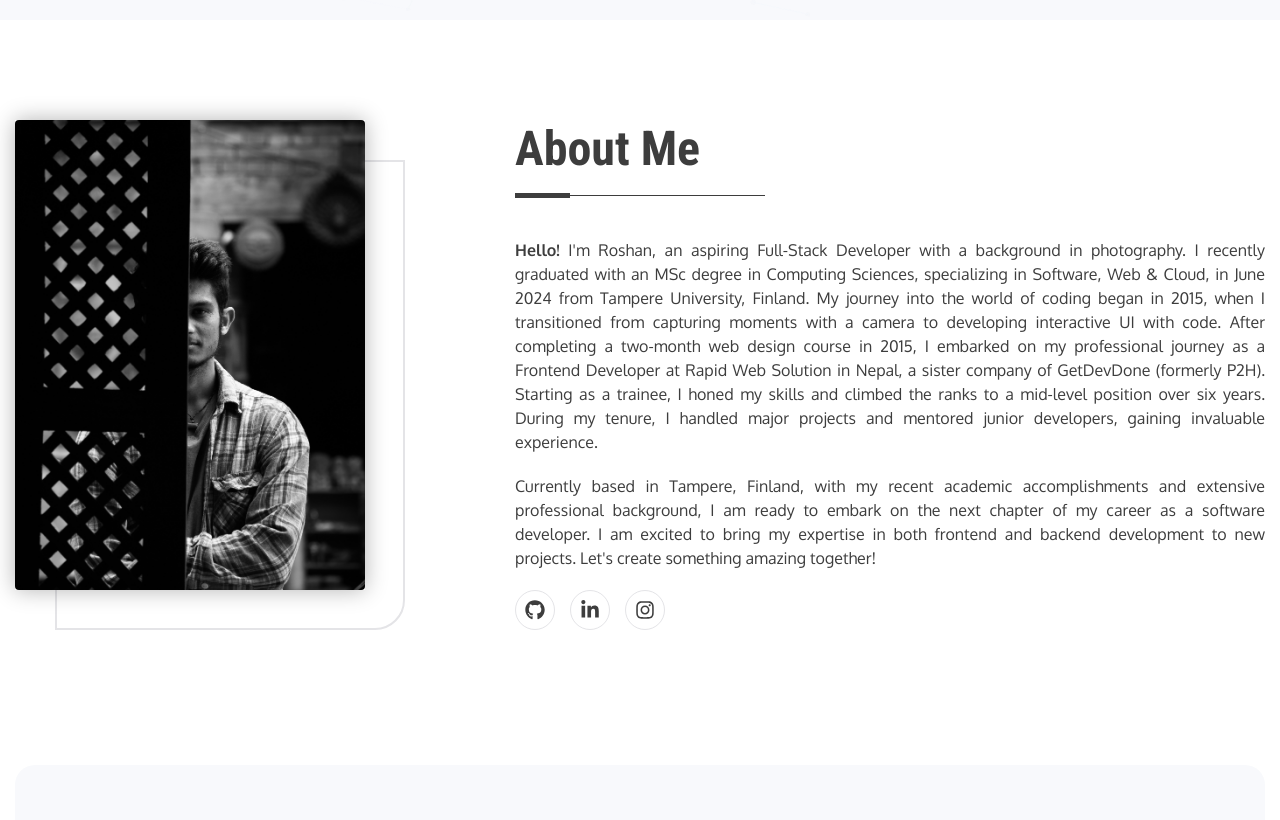
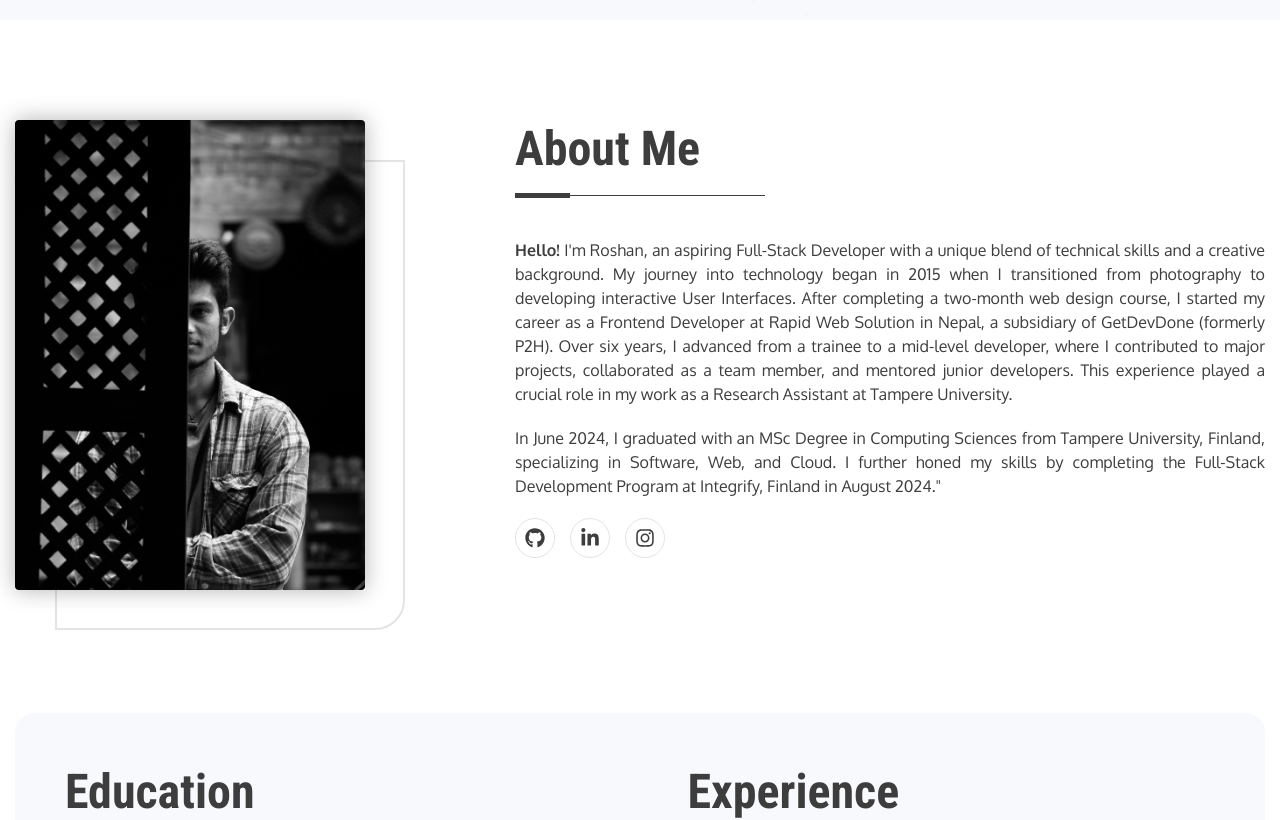
Before and after one commit to roshanbist/portfolio, a Next.js app: page / in a window 1280 px wide. Shown: the part 780-1600 px from the top of the page. Built offline with nearby package versions, Linux system fonts and the light colour scheme.

Commit message:
skills data change

```diff
--- a/components/aboutSection/AboutIntro.tsx
+++ b/components/aboutSection/AboutIntro.tsx
@@ -15,7 +15,7 @@ import {
 
 const AboutIntro = () => {
   return (
-    <div className='flex flex-wrap justify-between pb-[5rem] xl:pb-[10rem]'>
+    <div className='flex flex-wrap justify-between pb-[5rem] xl:pb-[12rem]'>
       <AnimatedSection
         className='relative z-10 max-w-[25rem] lg:max-w-[35rem] w-full h-[37rem] lg:h-[47rem] max-md:mx-auto max-md:mb-[7rem] md:mr-[5rem]'
         animation={fadeInParent}
@@ -48,17 +48,16 @@ const AboutIntro = () => {
         >
           <p>
             <b>Hello!</b> I&apos;m Roshan, an aspiring Full-Stack Developer with
-            a background in photography. I recently graduated with an MSc degree
-            in Computing Sciences, specializing in Software, Web & Cloud, in
-            June 2024 from Tampere University, Finland. My journey into the
-            world of coding began in 2015, when I transitioned from capturing
-            moments with a camera to developing interactive UI with code. After
-            completing a two-month web design course in 2015, I embarked on my
-            professional journey as a Frontend Developer at Rapid Web Solution
-            in Nepal, a sister company of GetDevDone (formerly P2H). Starting as
-            a trainee, I honed my skills and climbed the ranks to a mid-level
-            position over six years. During my tenure, I handled major projects
-            and mentored junior developers, gaining invaluable experience.
+            a unique blend of technical skills and a creative background. My
+            journey into technology began in 2015 when I transitioned from
+            photography to developing interactive User Interfaces. After
+            completing a two-month web design course, I started my career as a
+            Frontend Developer at Rapid Web Solution in Nepal, a subsidiary of
+            GetDevDone (formerly P2H). Over six years, I advanced from a trainee
+            to a mid-level developer, where I contributed to major projects,
+            collaborated as a team member, and mentored junior developers. This
+            experience played a crucial role in my work as a Research Assistant
+            at Tampere University.
           </p>
         </motion.div>
         <motion.div
@@ -66,12 +65,10 @@ const AboutIntro = () => {
           variants={fadeInBottomChildren}
         >
           <p>
-            Currently based in Tampere, Finland, with my recent academic
-            accomplishments and extensive professional background, I am ready to
-            embark on the next chapter of my career as a software developer. I
-            am excited to bring my expertise in both frontend and backend
-            development to new projects. Let&apos;s create something amazing
-            together!
+            In June 2024, I graduated with an MSc Degree in Computing Sciences
+            from Tampere University, Finland, specializing in Software, Web, and
+            Cloud. I further honed my skills by completing the Full-Stack
+            Development Program at Integrify, Finland in August 2024."
           </p>
         </motion.div>
         <SocialMediaConnect />
--- a/constants/skillsData.ts
+++ b/constants/skillsData.ts
@@ -19,15 +19,15 @@ export const skillsData: Skillset[] = [
       },
       {
         name: 'JavaScript',
+        proficiency: 90,
+      },
+      {
+        name: 'TypeScript',
         proficiency: 85,
       },
       {
-        name: 'TypeScript',
-        proficiency: 80,
-      },
-      {
         name: 'React',
-        proficiency: 85,
+        proficiency: 90,
       },
       {
         name: 'Redux',
```
Also changed, not shown: components/contactSection/ContactParallax.tsx (+2 -6 lines).
